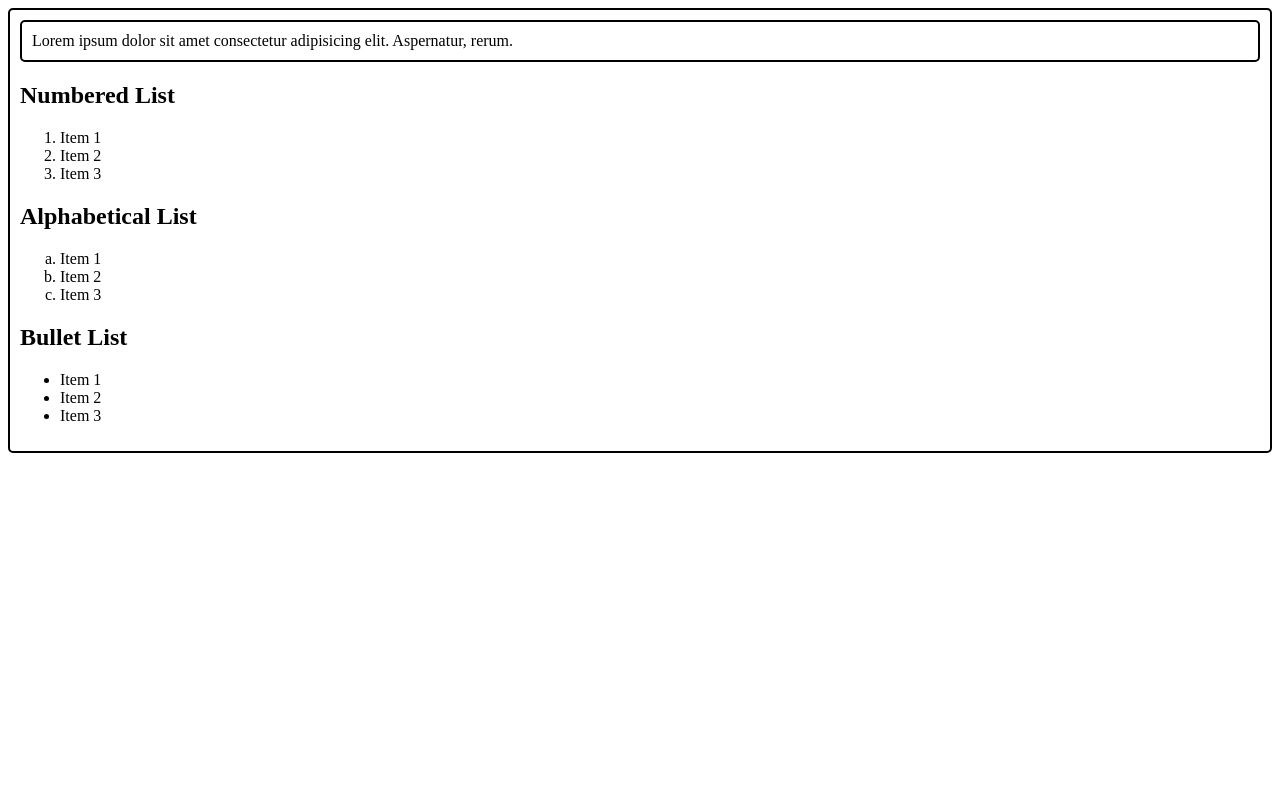
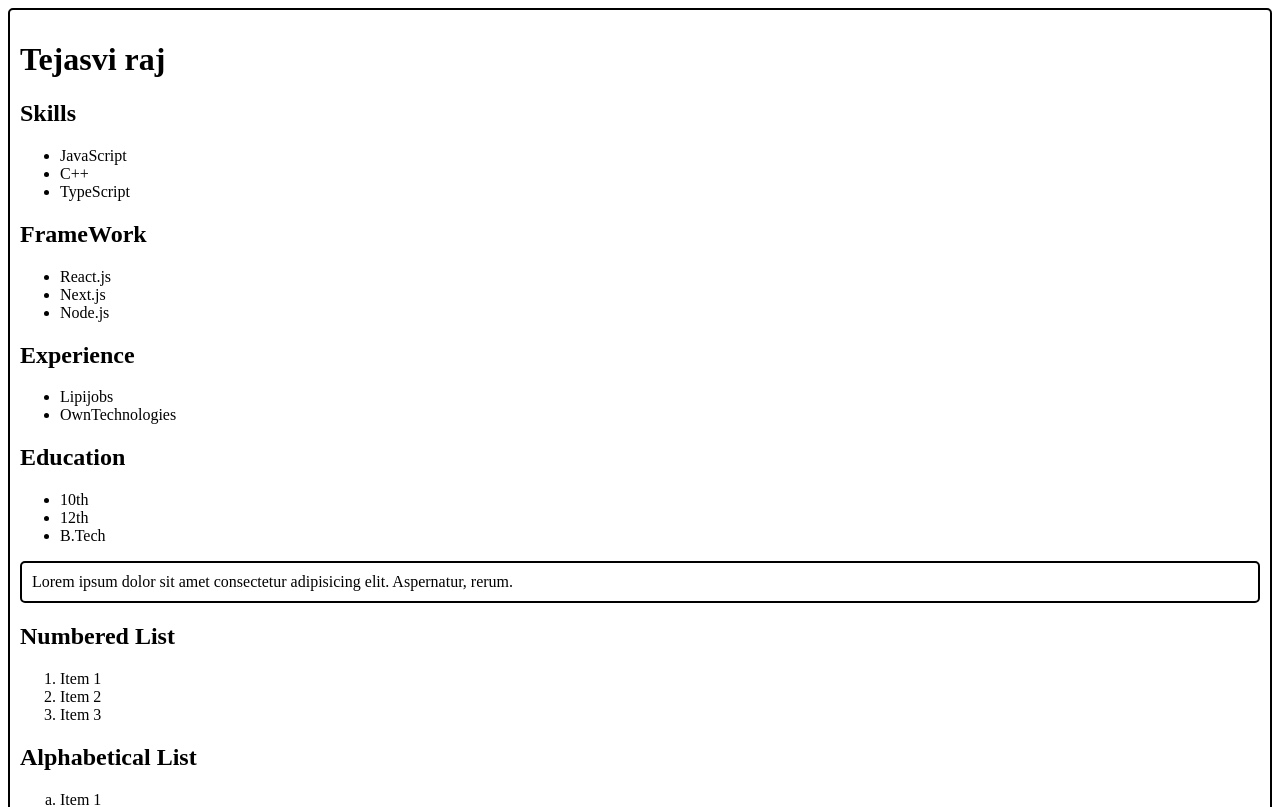
Before and after one commit to tejasvi8686/React_Assigment, a React (Vite) app: page / in a window 1280 px wide. Shown: the top 807 px of the page. Built offline with nearby package versions, Linux system fonts and the light colour scheme.

Commit message:
chapter 3 done

```diff
--- a/src/App.jsx
+++ b/src/App.jsx
@@ -8,7 +8,7 @@ function App() {
   const itemss = ['Item 1', 'Item 2', 'Item 3'];
   return (
     <Border>
-      {/* <Resume /> */}
+      <Resume />
       <Border>
         <Child />
       </Border>
--- a/src/componetns/Resume/Resume.jsx
+++ b/src/componetns/Resume/Resume.jsx
@@ -5,18 +5,27 @@ const Resume = () => {
   return (
     <div className="resume">
       <h1>{resume.name}</h1>
+      {resume.skills?.programming?.length > 0 && (
+        <>
           <h2>Skills</h2>
           <ul>
             {resume.skills.programming.map((skill) => (
               <li key={skill}>{skill}</li>
             ))}
           </ul>
+        </>
+      )}
+      {resume.skills.frameworks.length > 0 && (
+        <>
           <h2>FrameWork</h2>
-      <ul>
+          <ul >
             {resume.skills.frameworks.map((framework) => (
               <li key={framework}>{framework}</li>
             ))}
           </ul>
+        </>
+      )}
+
       <h2>Experience</h2>
       <ul>
         {resume.experience.map((company) => (
@@ -29,7 +38,6 @@ const Resume = () => {
           <li key={edu}>{edu}</li>
         ))}
       </ul>
-      {/* Add similar sections for projects and education */}
     </div>
   );
 };
```
Lines whose indentation alone changed are shown as unchanged.
